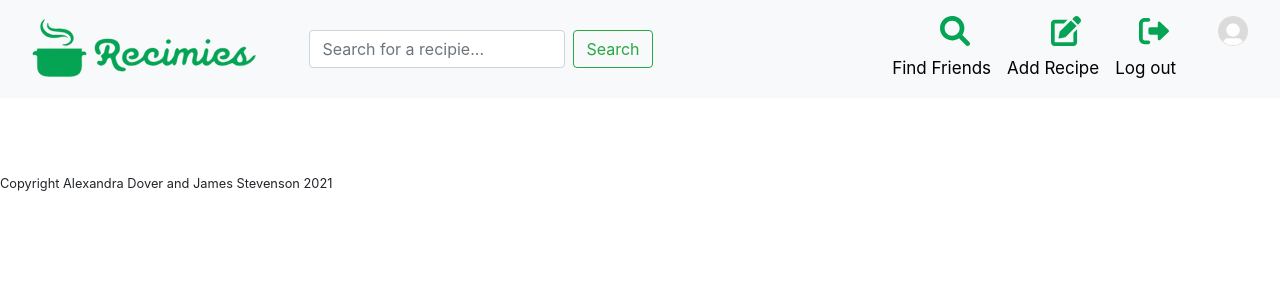
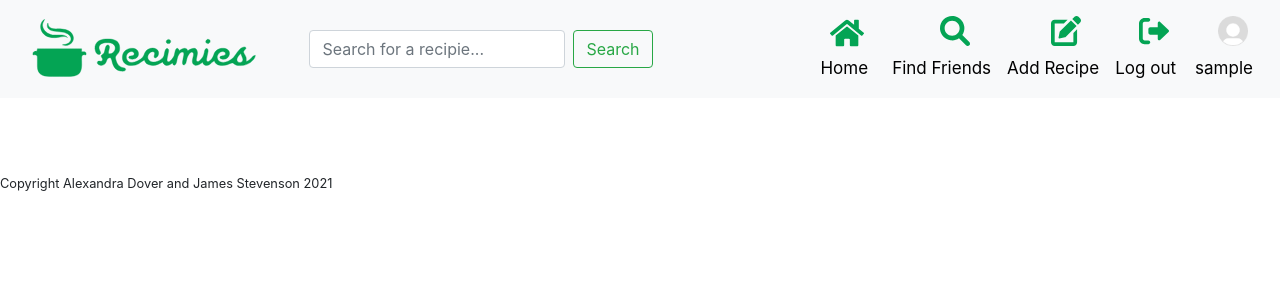
Before and after one commit to ADover18/recimies, a Django app: page / in a window 1280 px wide. Shown: the top 300 px of the page. Run offline with Django 3.2, Linux system fonts and the light colour scheme; the visitor is signed in with stand-in values (Sample User, id 1); data that the repository does not hold is empty; some libraries are stand-ins or nearby versions.

Commit message:
Added home button to nav bar. Fixed bug- not showing username on nav bar

```diff
--- a/recimies_site/social/views.py
+++ b/recimies_site/social/views.py
@@ -45,6 +45,10 @@ class IndexView(FormView):
         context = super(IndexView, self).get_context_data(**kwargs)
         context['recipies'] = Recipie.objects.all()
         return context
+
+
+
+
 
 
 class ProfileView(DetailView):
--- a/recimies_site/static/css/site.css
+++ b/recimies_site/static/css/site.css
@@ -4,9 +4,14 @@
 
 /* Navbar Elements */
 
-.icon {
+.icon-size {
   width: 30px;
   height: 30px;
+}
+
+.home-icon-size {
+  width: 34px;
+  height: 34px;
 }
 
 .main-logo {
@@ -97,6 +102,10 @@
     align-items: center;
   }
 
+  .f-c-home {
+    padding-right: 1rem;
+  }
+
   .sub-text {
     text-align: center;
     font-size: 17px;
@@ -106,8 +115,16 @@
     justify-self: center;
     align-self: center;
     display: block;
+  }
+
+  .icon-size {
+    margin-bottom: 10px;
     margin-left: 27%;
-    margin-bottom: 10px;
+  }
+
+  .home-icon-size {
+    margin-bottom: 6px;
+    margin-left: 13%;
   }
 
   .narrow {
--- a/recimies_site/templates/base.html
+++ b/recimies_site/templates/base.html
@@ -44,8 +44,18 @@
       <div class="collapse navbar-collapse" id="navbarTogglerDemo01">
         <ul class="navbar-nav ml-auto mt-2 mt-lg-0">
           <li class="nav-item active">
+            <div class="f-c-home flex-container">
+              <svg class="sub-icon icon home-icon-size">
+                <use
+                  href="{% static 'site_img/logos/icons.svg' %}#home"
+                ></use>
+              </svg>
+              <a class="sub-text" href="{% url 'index' %}">Home</a>
+            </div>
+          </li>
+          <li class="nav-item active">
             <div class="flex-container">
-              <svg class="sub-icon icon">
+              <svg class="sub-icon icon icon-size">
                 <use
                   href="{% static 'site_img/logos/icons.svg' %}#search"
                 ></use>
@@ -55,7 +65,7 @@
           </li>
           <li class="nav-item active">
             <div class="flex-container">
-              <svg class="sub-icon icon">
+              <svg class="sub-icon icon icon-size">
                 <use
                   href="{% static 'site_img/logos/icons.svg' %}#new-recipe"
                 ></use>
@@ -67,7 +77,7 @@
           </li>
           <li class="nav-item active">
             <div class="flex-container">
-              <svg class="sub-icon icon">
+              <svg class="sub-icon icon icon-size">
                 <use
                   href="{% static 'site_img/logos/icons.svg' %}#log-out"
                 ></use>
@@ -78,10 +88,10 @@
           <li class="nav-item active">
             <div class="flex-container profile">
               <div>
-              <img class="icon profile-pic" src="{% static 'site_img/profile.png' %}"></img>
+              <img class="icon-size icon profile-pic" src="{% static 'site_img/profile.png' %}"></img>
               </div>
               <div>
-              <a class="sub-text username" href="{% url 'profile' user_pk=user.pk %}"> {{ object.username }}</a>
+              <a class="sub-text username" href="{% url 'profile' user_pk=user.pk %}"> {{ user }}</a>
               </div>
             </div>
           </li>
```
Also changed, not shown: recimies_site/static/site_img/logos/icons.svg.
